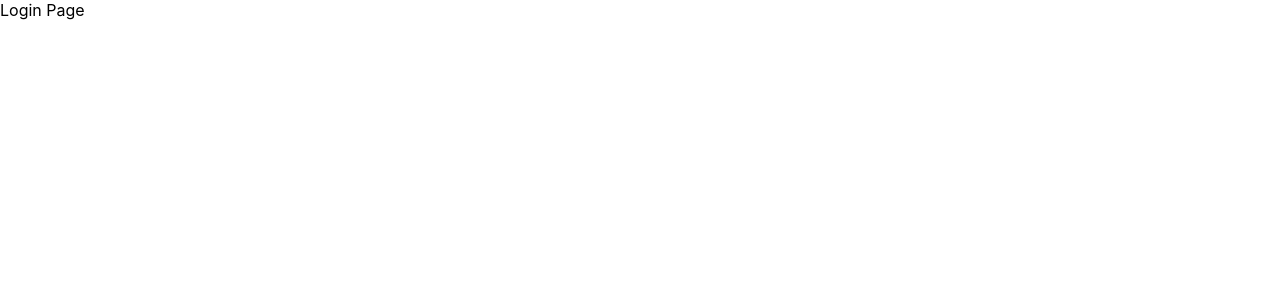
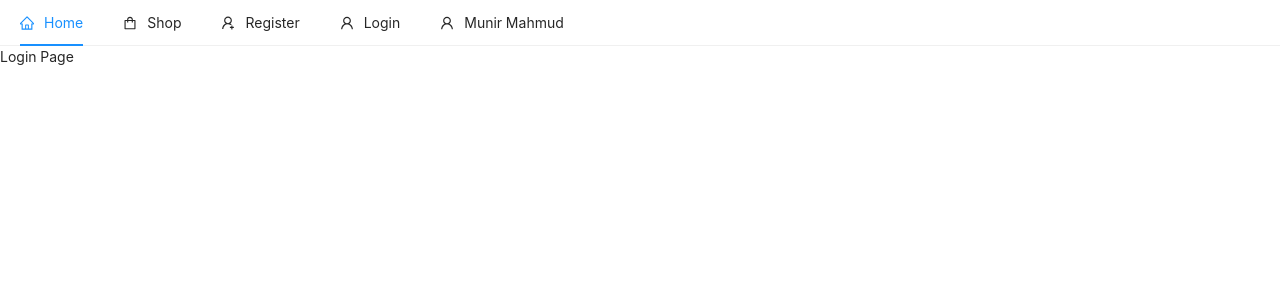
Before and after one commit to munirmahmud/storefolk---MERN-Stack-Project, a React (Create React App) app in the folder client/: page /login in a window 1280 px wide. Shown: the top 300 px of the page. Built offline with nearby package versions, Linux system fonts and the light colour scheme.

Commit message:
Header menu added using Ant Design

```diff
--- a/client/package.json
+++ b/client/package.json
@@ -6,6 +6,8 @@
     "@testing-library/jest-dom": "^5.11.4",
     "@testing-library/react": "^11.1.0",
     "@testing-library/user-event": "^12.1.10",
+    "antd": "^4.10.2",
+    "bootstrap-material-design": "^4.1.1",
     "react": "^17.0.1",
     "react-dom": "^17.0.1",
     "react-router-dom": "^5.2.0",
--- a/client/src/App.js
+++ b/client/src/App.js
@@ -1,15 +1,19 @@
 import { Route, Switch } from 'react-router-dom';
+import Header from './components/Nav/Header';
 import Login from './pages/Auth/Login';
 import Register from './pages/Auth/Register';
 import Home from './pages/Home';
 
 function App() {
   return (
-    <Switch>
-      <Route exact path="/" component={Home} />
-      <Route exact path="/login" component={Login} />
-      <Route exact path="/register" component={Register} />
-    </Switch>
+    <>
+      <Header />
+      <Switch>
+        <Route exact path="/" component={Home} />
+        <Route exact path="/login" component={Login} />
+        <Route exact path="/register" component={Register} />
+      </Switch>
+    </>
   );
 }
 
--- /dev/null
+++ b/client/src/components/Nav/Header.jsx
@@ -0,0 +1,41 @@
+import { HomeOutlined, ShoppingOutlined, UserAddOutlined, UserOutlined } from '@ant-design/icons';
+import { Menu } from 'antd';
+import React, { useState } from 'react';
+import { Link } from 'react-router-dom';
+
+const Header = () => {
+    const [current, setCurrent] = useState("home");
+
+    const { SubMenu, Item } = Menu;
+
+    // Select the active menu
+    const handleClick = (e) => {
+        setCurrent(e.key);
+    };
+
+    return (
+        <Menu onClick={handleClick} selectedKeys={[current]} mode="horizontal">
+            <Item key="home" icon={<HomeOutlined />}>
+                <Link to="/">Home</Link>
+            </Item>
+            <Item key="shop" icon={<ShoppingOutlined />}>
+                <Link to="/shop">Shop</Link>
+            </Item>
+
+            <Item key="register" icon={<UserAddOutlined />} className="float-right">
+                <Link to="/register">Register</Link>
+            </Item>
+            <Item key="login" icon={<UserOutlined />} className="float-right">
+                <Link to="/login">Login</Link>
+            </Item>
+
+            {/* Drop down menu */}
+            <SubMenu key="user" icon={<UserOutlined />} title="Munir Mahmud">
+                <Item key="dashboard">Dashboard</Item>
+                <Item key="history">History</Item>
+            </SubMenu>
+        </Menu>
+    );
+};
+
+export default Header;
```
Also changed, not shown: client/public/index.html (+0 -22 lines), client/src/index.js (+5 -3 lines), 2 other files (tests, documents, lock files or other folders).
